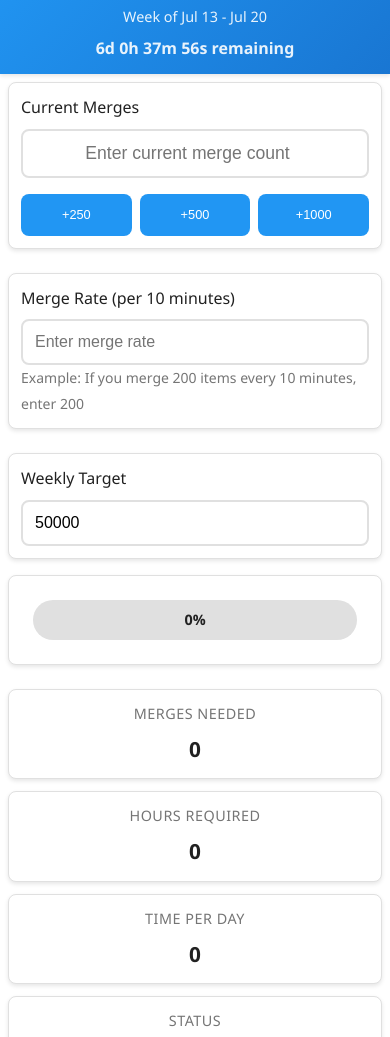
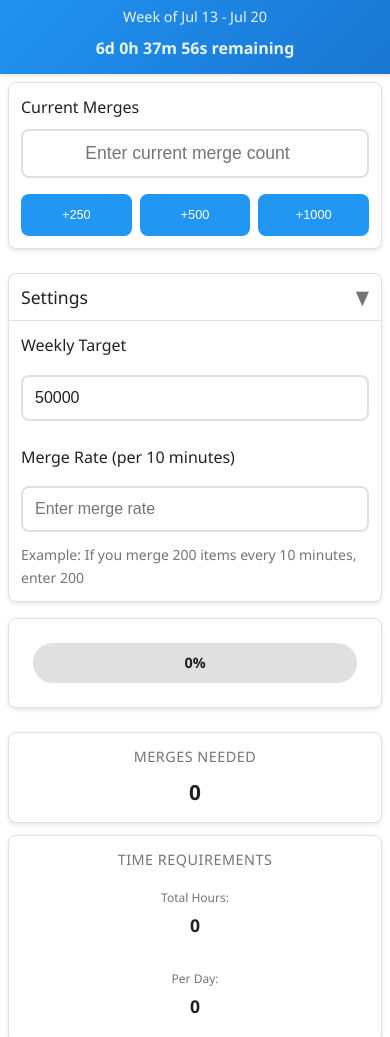
Before and after one commit to Sufferance/scrap2-merge-calculator, a website: page index.html in a window 390 px wide. Shown: the part 48-1085 px from the top of the page. Drawn offline with nearby package versions, Linux system fonts and the light colour scheme.

Commit message:
Add collapsible settings panel with target and merge rate configuration
- Combine weekly target and merge rate into single collapsible "Settings" panel
- Position weekly target above merge rate per 10 minutes as requested
- Add smooth collapse/expand animation with arrow indicator
- Remember collapsed state in localStorage
- Update responsive design for mobile devices
- Improve space efficiency on smaller screens

```diff
--- a/index.html
+++ b/index.html
@@ -39,15 +39,22 @@
                     </div>
                 </div>
 
-                <div class="rate-config-panel">
-                    <label for="merge-rate">Merge Rate (per 10 minutes)</label>
-                    <input type="number" id="merge-rate" placeholder="Enter merge rate" min="1" step="0.1">
-                    <small class="helper-text">Example: If you merge 200 items every 10 minutes, enter 200</small>
-                </div>
-
-                <div class="goal-config-panel">
-                    <label for="target-goal">Weekly Target</label>
-                    <input type="number" id="target-goal" value="50000" min="1">
+                <div class="config-panel">
+                    <div class="config-header" id="config-toggle">
+                        <h3>Settings</h3>
+                        <span class="toggle-arrow">▼</span>
+                    </div>
+                    <div class="config-content" id="config-content">
+                        <div class="goal-config">
+                            <label for="target-goal">Weekly Target</label>
+                            <input type="number" id="target-goal" value="50000" min="1">
+                        </div>
+                        <div class="rate-config">
+                            <label for="merge-rate">Merge Rate (per 10 minutes)</label>
+                            <input type="number" id="merge-rate" placeholder="Enter merge rate" min="1" step="0.1">
+                            <small class="helper-text">Example: If you merge 200 items every 10 minutes, enter 200</small>
+                        </div>
+                    </div>
                 </div>
             </section>
 
@@ -65,14 +72,18 @@
                         <div class="result-value" id="merges-needed">0</div>
                     </div>
 
-                    <div class="result-card" id="hours-required-card">
-                        <h3>Hours Required</h3>
-                        <div class="result-value" id="hours-required">0</div>
-                    </div>
-
-                    <div class="result-card" id="hours-per-day-card">
-                        <h3>Time per Day</h3>
-                        <div class="result-value" id="hours-per-day">0</div>
+                    <div class="result-card" id="time-requirements-card">
+                        <h3>Time Requirements</h3>
+                        <div class="time-requirements">
+                            <div class="time-requirement">
+                                <span class="time-label">Total Hours:</span>
+                                <span class="time-value" id="hours-required">0</span>
+                            </div>
+                            <div class="time-requirement">
+                                <span class="time-label">Per Day:</span>
+                                <span class="time-value" id="hours-per-day">0</span>
+                            </div>
+                        </div>
                     </div>
 
                     <div class="result-card" id="on-track-card">
--- a/src/js/app.js
+++ b/src/js/app.js
@@ -68,6 +68,9 @@ class ScrapCalculator {
 
         // Touch gestures for mobile
         this.setupTouchGestures();
+
+        // Collapsible config panel
+        this.setupCollapsibleConfig();
 
         // Sync functionality
         this.setupSyncListeners();
@@ -228,15 +231,20 @@ class ScrapCalculator {
         // Update result cards
         document.getElementById('merges-needed').textContent = mergesNeeded.toLocaleString();
 
-        // Format hours
-        const hoursText = hoursRequired < 1 ?
-            `${(hoursRequired * 60).toFixed(0)}min` :
-            `${hoursRequired.toFixed(1)}h`;
+        // Format hours as hours:minutes
+        const totalHours = Math.floor(hoursRequired);
+        const totalMinutes = Math.round((hoursRequired - totalHours) * 60);
+        const hoursText = totalHours > 0 ?
+            `${totalHours}h ${totalMinutes}m` :
+            `${totalMinutes}m`;
         document.getElementById('hours-required').textContent = hoursText;
 
-        const dailyHoursText = averageHoursPerDay < 1 ?
-            `${(averageHoursPerDay * 60).toFixed(0)}min` :
-            `${averageHoursPerDay.toFixed(1)}h`;
+        // Format daily hours as hours:minutes
+        const dailyHours = Math.floor(averageHoursPerDay);
+        const dailyMinutes = Math.round((averageHoursPerDay - dailyHours) * 60);
+        const dailyHoursText = dailyHours > 0 ?
+            `${dailyHours}h ${dailyMinutes}m` :
+            `${dailyMinutes}m`;
         document.getElementById('hours-per-day').textContent = dailyHoursText;
 
         // Update enhanced status
@@ -1079,6 +1087,34 @@ class ScrapCalculator {
         `;
     }
 
+    setupCollapsibleConfig() {
+        const configToggle = document.getElementById('config-toggle');
+        const configContent = document.getElementById('config-content');
+        const toggleArrow = configToggle.querySelector('.toggle-arrow');
+
+        // Load saved state (default to expanded)
+        const isCollapsed = localStorage.getItem('configCollapsed') === 'true';
+
+        if (isCollapsed) {
+            configContent.classList.add('collapsed');
+            toggleArrow.classList.add('rotated');
+        }
+
+        configToggle.addEventListener('click', () => {
+            const isCurrentlyCollapsed = configContent.classList.contains('collapsed');
+
+            if (isCurrentlyCollapsed) {
+                configContent.classList.remove('collapsed');
+                toggleArrow.classList.remove('rotated');
+                localStorage.setItem('configCollapsed', 'false');
+            } else {
+                configContent.classList.add('collapsed');
+                toggleArrow.classList.add('rotated');
+                localStorage.setItem('configCollapsed', 'true');
+            }
+        });
+    }
+
     // Sync functionality
     setupSyncListeners() {
         // Upload data button
--- a/src/styles/main.css
+++ b/src/styles/main.css
@@ -105,8 +105,7 @@ body {
 }
 
 .progress-input-panel,
-.rate-config-panel,
-.goal-config-panel {
+.config-panel {
     background: var(--surface-color);
     border: 1px solid var(--border-color);
     border-radius: var(--border-radius);
@@ -116,14 +115,12 @@ body {
 }
 
 .progress-input-panel:hover,
-.rate-config-panel:hover,
-.goal-config-panel:hover {
+.config-panel:hover {
     box-shadow: var(--shadow-hover);
 }
 
 .progress-input-panel label,
-.rate-config-panel label,
-.goal-config-panel label {
+.config-panel label {
     display: block;
     margin-bottom: 0.5rem;
     font-weight: 500;
@@ -201,6 +198,86 @@ body {
     margin-top: 0.25rem;
     color: var(--text-secondary);
     font-size: 0.875rem;
+}
+
+/* Collapsible Config Panel */
+.config-panel {
+    padding: 0;
+}
+
+.config-header {
+    display: flex;
+    justify-content: space-between;
+    align-items: center;
+    padding: 1rem 1.5rem;
+    cursor: pointer;
+    user-select: none;
+    border-bottom: 1px solid var(--border-color);
+    transition: var(--transition);
+}
+
+.config-header:hover {
+    background: rgba(255, 255, 255, 0.05);
+}
+
+.config-header h3 {
+    margin: 0;
+    font-size: 1.1rem;
+    font-weight: 500;
+    color: var(--text-primary);
+}
+
+.toggle-arrow {
+    font-size: 1.2rem;
+    color: var(--text-secondary);
+    transition: transform 0.3s ease;
+}
+
+.toggle-arrow.rotated {
+    transform: rotate(-90deg);
+}
+
+.config-content {
+    padding: 1.5rem;
+    display: flex;
+    flex-direction: column;
+    gap: 1.5rem;
+    max-height: 1000px;
+    overflow: hidden;
+    transition: max-height 0.3s ease, padding 0.3s ease;
+}
+
+.config-content.collapsed {
+    max-height: 0;
+    padding: 0 1.5rem;
+}
+
+.goal-config, .rate-config {
+    display: flex;
+    flex-direction: column;
+    gap: 0.5rem;
+}
+
+.goal-config label, .rate-config label {
+    font-weight: 500;
+    color: var(--text-primary);
+}
+
+.goal-config input, .rate-config input {
+    width: 100%;
+    padding: 0.75rem;
+    font-size: 1rem;
+    border: 2px solid var(--border-color);
+    border-radius: var(--border-radius);
+    transition: var(--transition);
+    background: var(--surface-color);
+    color: var(--text-primary);
+}
+
+.goal-config input:focus, .rate-config input:focus {
+    outline: none;
+    border-color: var(--primary-color);
+    box-shadow: 0 0 0 3px rgba(33, 150, 243, 0.1);
 }
 
 /* Results Section */
@@ -431,6 +508,35 @@ body {
     color: var(--text-secondary);
 }
 
+/* Time Requirements Combined Component */
+.time-requirements {
+    display: flex;
+    flex-direction: column;
+    gap: 0.75rem;
+}
+
+.time-requirement {
+    display: flex;
+    justify-content: space-between;
+    align-items: center;
+    padding: 0.5rem;
+    background: rgba(255, 255, 255, 0.03);
+    border-radius: 6px;
+    border: 1px solid rgba(255, 255, 255, 0.05);
+}
+
+.time-label {
+    font-size: 0.875rem;
+    color: var(--text-secondary);
+    font-weight: 500;
+}
+
+.time-value {
+    font-size: 1.25rem;
+    font-weight: 600;
+    color: var(--text-primary);
+}
+
 /* Footer */
 .app-footer {
     background: var(--background-color);
@@ -456,10 +562,20 @@ body {
         gap: 1.5rem;
     }
 
-    .progress-input-panel,
-    .rate-config-panel,
-    .goal-config-panel {
+    .progress-input-panel {
         padding: 1rem;
+    }
+
+    .config-header {
+        padding: 0.75rem 1rem;
+    }
+
+    .config-content {
+        padding: 1rem;
+    }
+
+    .config-content.collapsed {
+        padding: 0 1rem;
     }
 
     .large-input {
@@ -475,6 +591,21 @@ body {
     .quick-add-btn {
         padding: 0.5rem;
         font-size: 0.9rem;
+    }
+
+    /* Mobile responsive for time requirements */
+    .time-requirement {
+        flex-direction: column;
+        gap: 0.25rem;
+        text-align: center;
+    }
+
+    .time-label {
+        font-size: 0.75rem;
+    }
+
+    .time-value {
+        font-size: 1.1rem;
     }
 
     .results-grid {
@@ -510,10 +641,20 @@ body {
         gap: 1rem;
     }
 
-    .progress-input-panel,
-    .rate-config-panel,
-    .goal-config-panel {
+    .progress-input-panel {
         padding: 0.75rem;
+    }
+
+    .config-header {
+        padding: 0.5rem 0.75rem;
+    }
+
+    .config-content {
+        padding: 0.75rem;
+    }
+
+    .config-content.collapsed {
+        padding: 0 0.75rem;
     }
 
     .large-input {
```
